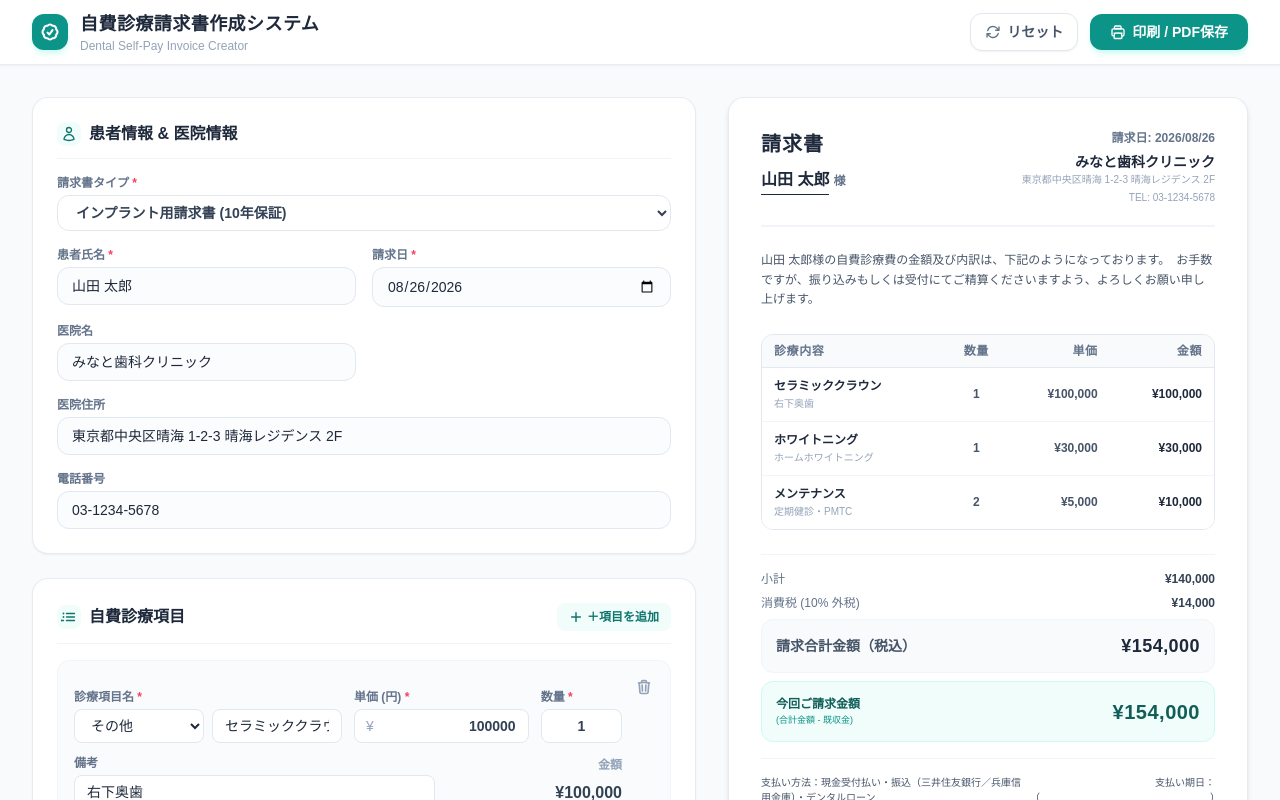
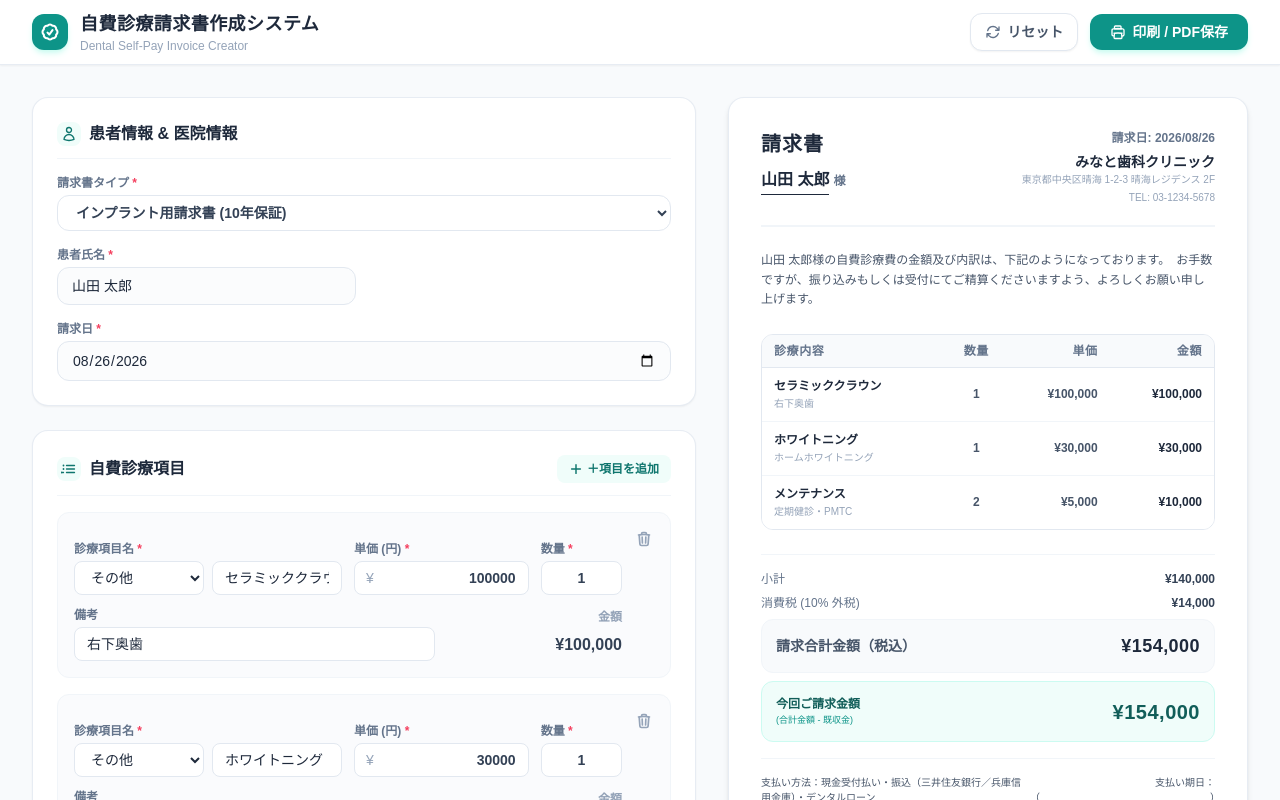
Before and after one commit to oya0715/YDC, a React (Vite) app: page / in a window 1280 px wide. Shown: the top 800 px of the page. Built offline with nearby package versions, Linux system fonts and the light colour scheme.

Commit message:
Remove clinic info inputs from PatientForm.tsx

```diff
--- a/src/components/PatientForm.tsx
+++ b/src/components/PatientForm.tsx
@@ -56,7 +56,7 @@ export const PatientForm: React.FC<PatientFormProps> = ({
             className="w-full px-3.5 py-2 border border-slate-200 rounded-xl text-sm focus:outline-none focus:ring-2 focus:ring-clinic-500 focus:border-clinic-500 bg-slate-50/50"
           />
         </div>
-        <div>
+        <div className="md:col-span-2">
           <label className="block text-xs font-semibold text-slate-500 mb-1">請求日 <span className="text-rose-500">*</span></label>
           <input
             type="date"
@@ -65,36 +65,6 @@ export const PatientForm: React.FC<PatientFormProps> = ({
             className="w-full px-3.5 py-2 border border-slate-200 rounded-xl text-sm focus:outline-none focus:ring-2 focus:ring-clinic-500 focus:border-clinic-500 bg-slate-50/50"
           />
         </div>
-        <div>
-          <label className="block text-xs font-semibold text-slate-500 mb-1">医院名</label>
-          <input
-            type="text"
-            value={patientInfo.clinicName}
-            onChange={e => handleChange('clinicName', e.target.value)}
-            placeholder="みなと歯科クリニック"
-            className="w-full px-3.5 py-2 border border-slate-200 rounded-xl text-sm focus:outline-none focus:ring-2 focus:ring-clinic-500 focus:border-clinic-500 bg-slate-50/50"
-          />
-        </div>
-        <div className="md:col-span-2">
-          <label className="block text-xs font-semibold text-slate-500 mb-1">医院住所</label>
-          <input
-            type="text"
-            value={patientInfo.clinicAddress}
-            onChange={e => handleChange('clinicAddress', e.target.value)}
-            placeholder="住所を入力してください"
-            className="w-full px-3.5 py-2 border border-slate-200 rounded-xl text-sm focus:outline-none focus:ring-2 focus:ring-clinic-500 focus:border-clinic-500 bg-slate-50/50"
-          />
-        </div>
-        <div className="md:col-span-2">
-          <label className="block text-xs font-semibold text-slate-500 mb-1">電話番号</label>
-          <input
-            type="text"
-            value={patientInfo.clinicPhone}
-            onChange={e => handleChange('clinicPhone', e.target.value)}
-            placeholder="03-1234-5678"
-            className="w-full px-3.5 py-2 border border-slate-200 rounded-xl text-sm focus:outline-none focus:ring-2 focus:ring-clinic-500 focus:border-clinic-500 bg-slate-50/50"
-          />
-        </div>
       </div>
     </div>
   );
```
